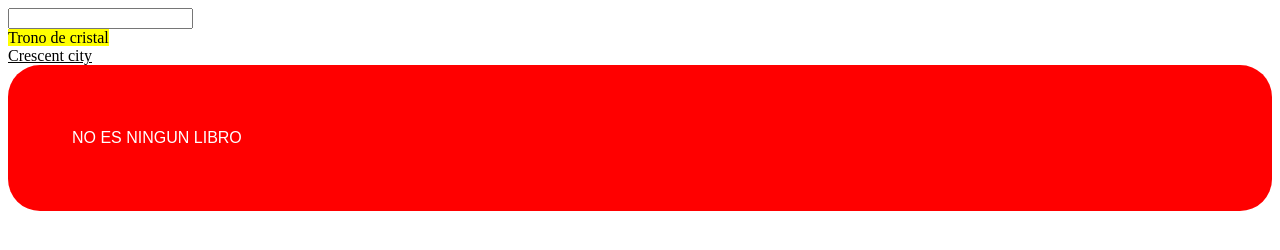
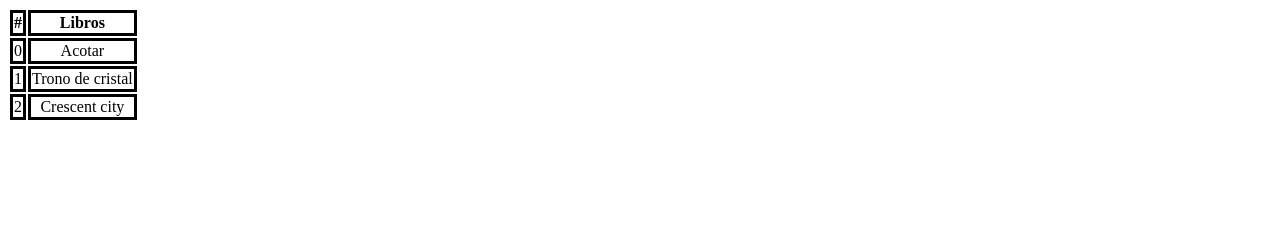
Before and after one commit to YennyMarcelaMarquezCorreaADSO/VueBasicoDirectivas, a plain HTML site: page index.html in a window 1280 px wide. Drawn offline with nearby package versions, Linux system fonts and the light colour scheme.

Commit message:
feat: :sparkles: Directiva v-for
Desarrollo de ejemplo de la directiva v-for

```diff
--- a/componentes/my-components.js
+++ b/componentes/my-components.js
@@ -1,11 +1,11 @@
 export default{
     data(){
         return {
-            mensaje1: `<em>Acotar</em>`,
-            mensaje2: `<mark>Trono de cristal</mark>`,
-            mensaje3: `<u>Crescent city</u>`,
-            mensaje4: `NO ES NINGUN LIBRO`,
-            opcion: null,
+            lista: [
+                "Acotar",
+                "Trono de cristal",
+                "Crescent city"
+            ]
         }
     }
 }
--- a/index.html
+++ b/index.html
@@ -13,11 +13,20 @@
 <body>
 
     <div id="app">
-        <input type="text" v-model="opcion">
-        <div v-if="opcion==`Acotar`" v-html="mensaje1"></div>
-        <div v_else_if="opcion==`Trono de cristal`" v-html="mensaje2"></div>
-        <div v-else-if="opcion==`Crescent city`" v-html="mensaje3"></div>
-        <div v-else v-html="mensaje4" class="error"></div>
+        <table>
+            <thead>
+                <tr>
+                    <th>#</th>
+                    <th>Libros</th>
+                </tr>
+            </thead>
+            <tbody v-for="(val, id) in lista" :key="id">
+                <tr>
+                    <td v-text="id"></td>
+                    <td v-text="val"></td>
+                </tr>
+            </tbody>
+        </table>
     </div>
 
 </body>
--- a/style.css
+++ b/style.css
@@ -1,7 +1,4 @@
-.error{
-    background: red;
-    color: white;
-    font-family: sans-serif;
-    padding: 4rem;
-    border-radius: 2rem;
+th, td{
+    border: solid #000;
+    text-align: center;
 }
```
